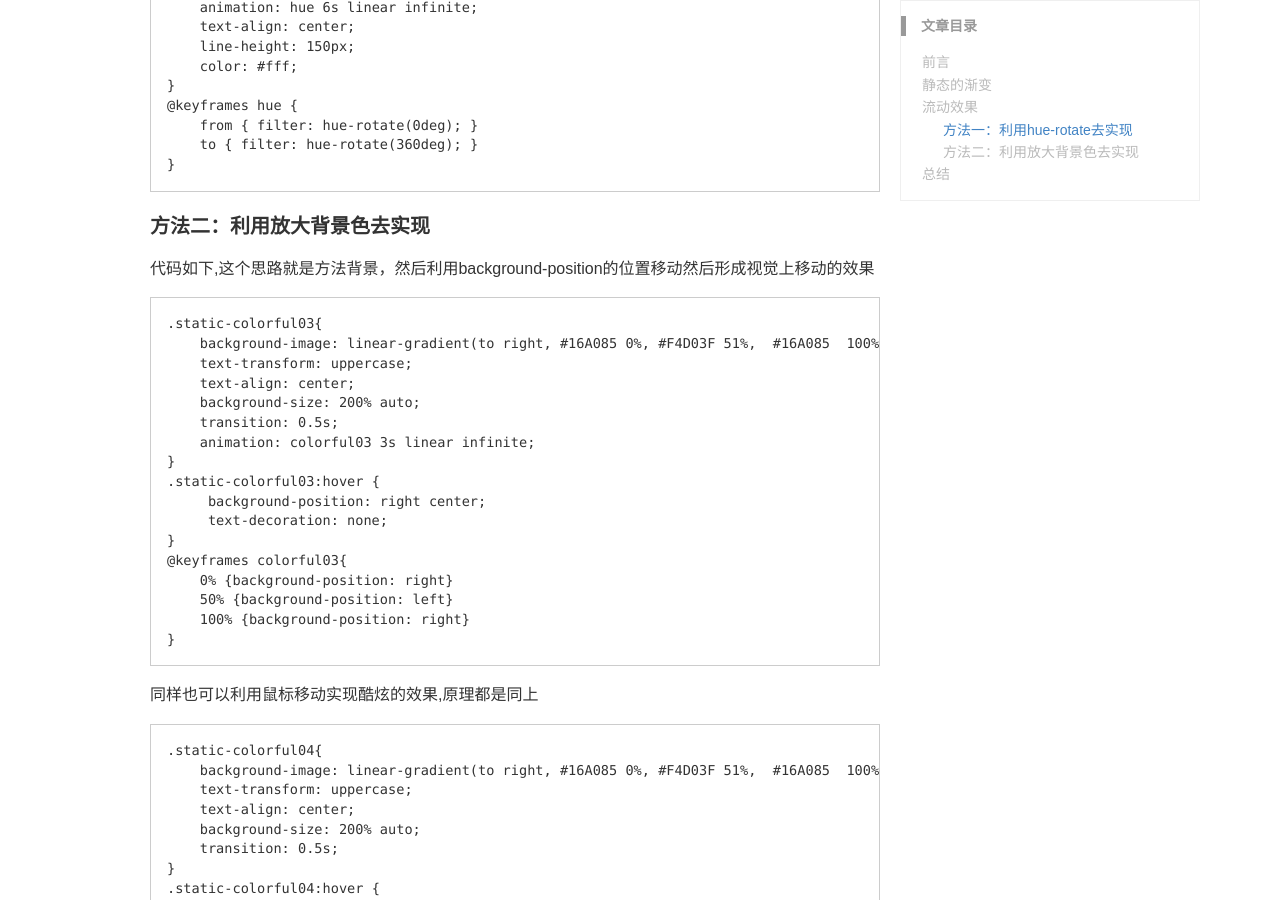
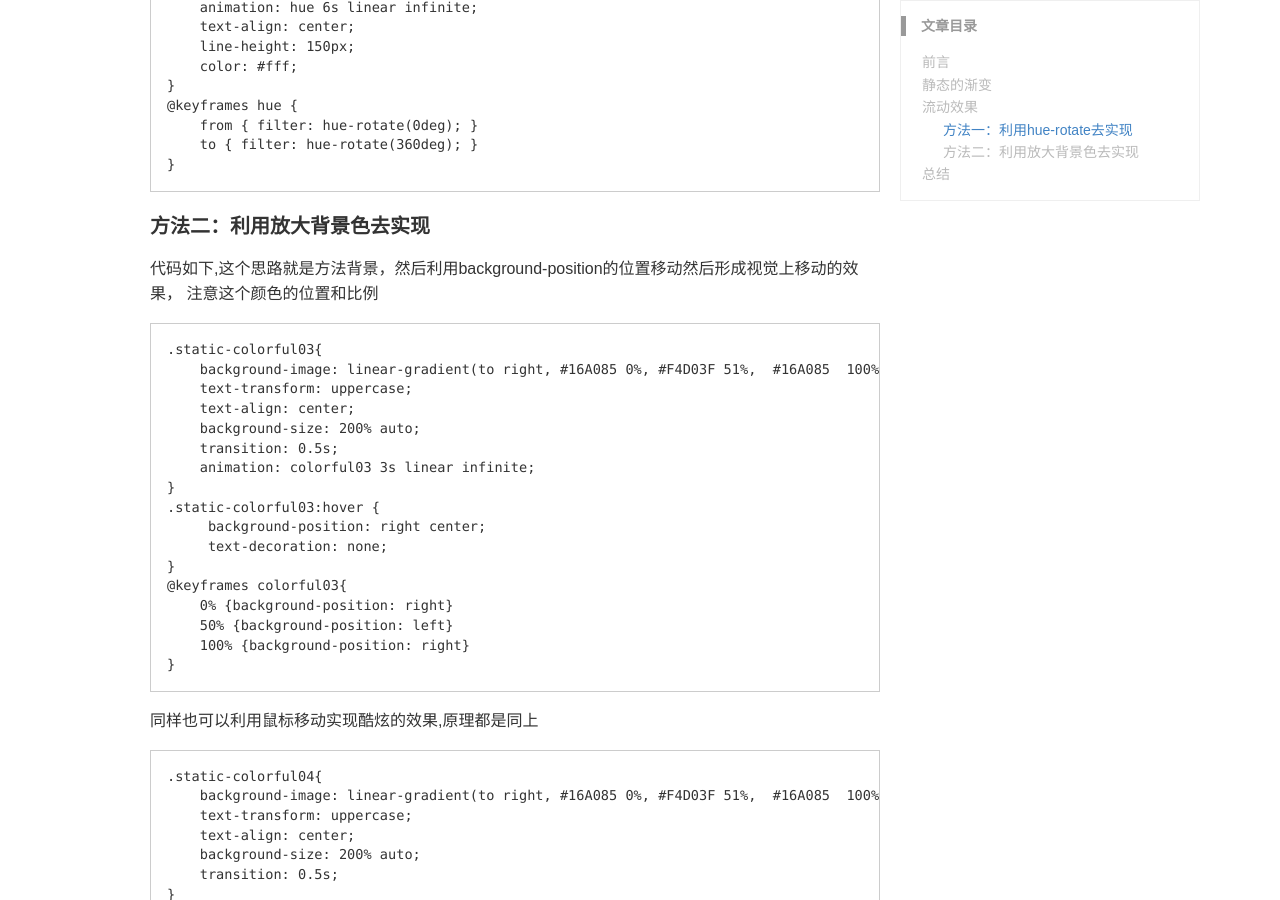
Before and after one commit to sskun/sskun.github.io, a Jekyll site: the page built from _posts/2022-08-31-CssColorFlow.md, in a window 1280 px wide and 900 px high, scrolled down 1232 px. Built offline with Jekyll 4.4.1, drawn with Linux system fonts in a browser that asks for light colours; some web fonts are replaced; comment, search, counter and statistics services are not loaded; a style sheet for code colours, icons or effects is not loaded; some of the changed text lies outside the part shown.

Commit message:
Update 2022-08-31-CssColorFlow.md

````diff
--- a/_posts/2022-08-31-CssColorFlow.md
+++ b/_posts/2022-08-31-CssColorFlow.md
@@ -61,7 +61,8 @@ keywords: Css,颜色的流动,色调
 
 #### 方法二：利用放大背景色去实现
 
-代码如下,这个思路就是方法背景，然后利用background-position的位置移动然后形成视觉上移动的效果
+代码如下,这个思路就是方法背景，然后利用background-position的位置移动然后形成视觉上移动的效果，
+注意这个颜色的位置和比例
 
 ```css
 .static-colorful03{
````
